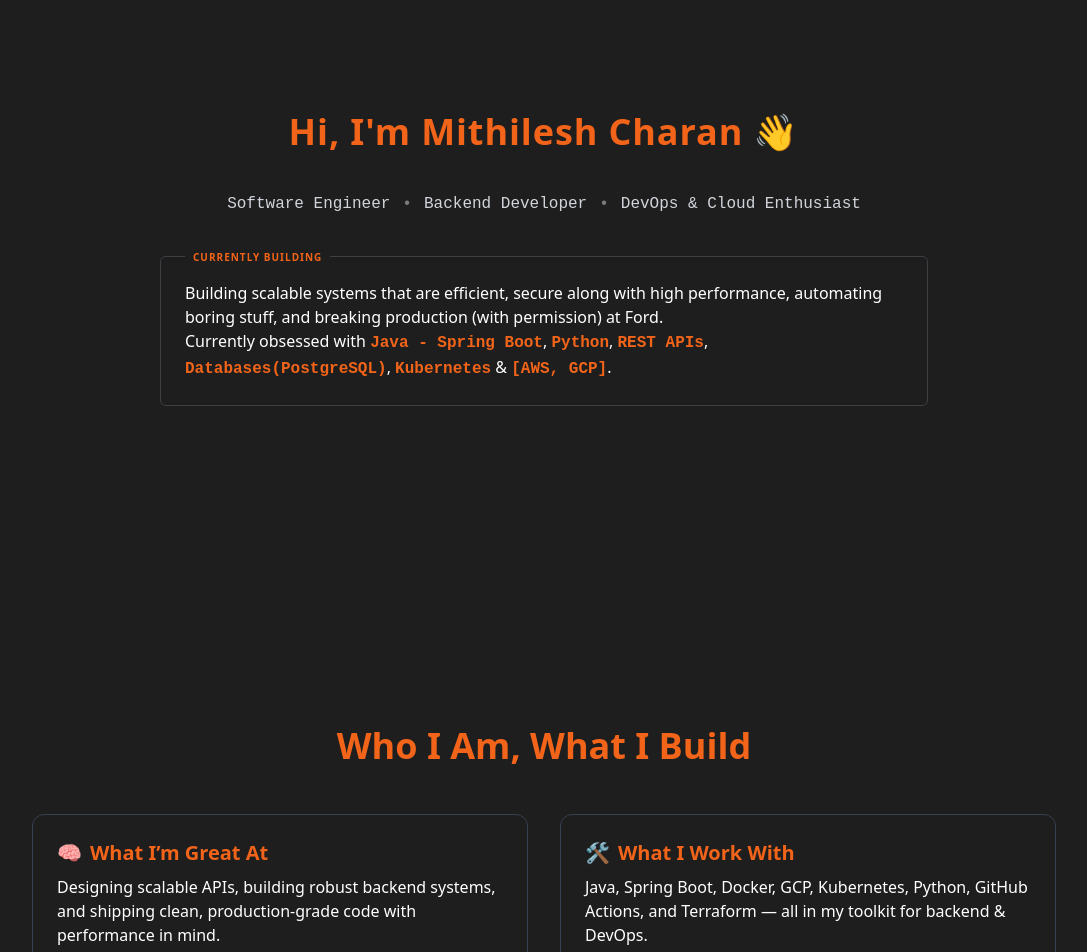
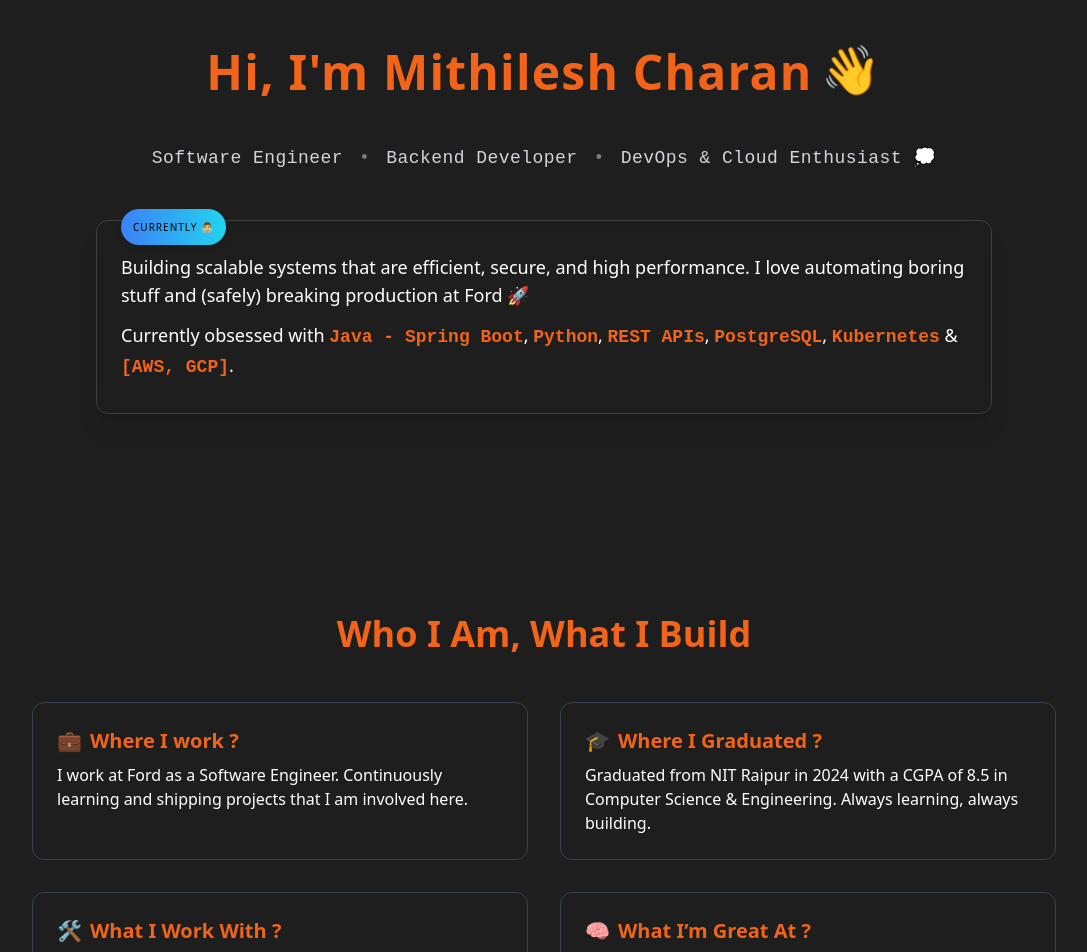
Before and after one commit to mitthhuu3110/mitthhuu3110.github.io, a Next.js app in the folder my-portfolio/: page / in a window 1280 px wide. Shown: the part 80-1032 px from the top of the page, without its empty margins (96-1183 px from the left). Built offline with nearby package versions, Linux system fonts and the light colour scheme.

Commit message:
updating links

```diff
--- a/my-portfolio/components/About.tsx
+++ b/my-portfolio/components/About.tsx
@@ -4,42 +4,48 @@ import { motion } from 'framer-motion';
 
 const cards = [
   {
+    emoji: '💼',
+    title: 'Where I work ?',
+    content:
+      'I work at Ford as a Software Engineer. Continuously learning and shipping projects that I am involved here.'
+  },
+  {
+    emoji: '🎓',
+    title: 'Where I Graduated ?',
+    content:
+      'Graduated from NIT Raipur in 2024 with a CGPA of 8.5 in Computer Science & Engineering. Always learning, always building.',
+  },
+  {
+    emoji: '🛠️',
+    title: 'What I Work With ?',
+    content:
+      'Java - Spring Boot, Python, PostgreSQL, Kubernetes, AWS, Docker, GitHub Actions, and Terraform — all in my toolkit for Backend & DevOps.',
+  },
+  {
     emoji: '🧠',
-    title: 'What I’m Great At',
+    title: 'What I’m Great At ?',
     content:
       'Designing scalable APIs, building robust backend systems, and shipping clean, production-grade code with performance in mind.',
   },
   {
-    emoji: '🛠️',
-    title: 'What I Work With',
-    content:
-      'Java, Spring Boot, Docker, GCP, Kubernetes, Python, GitHub Actions, and Terraform — all in my toolkit for backend & DevOps.',
-  },
-  {
     emoji: '🚀',
-    title: 'How I Build',
+    title: 'How I Build ?',
     content:
       'I start with clarity, design with simplicity, and ship fast. I believe great backend systems should be invisible and reliable.',
   },
   {
-    emoji: '🎓',
-    title: 'Where I Graduated',
+    emoji: '🧩',
+    title: 'Outside of Code ?',
     content:
-      'Graduated from NIT Raipur in 2024 with a CGPA of 8.5 in Computer Science & Engineering. Always learning, always building.',
-  },
-  {
-    emoji: '🧩',
-    title: 'Outside of Code',
-    content:
-      'I write, explore bikes, type at 130+ WPM, and ideate side projects over cold coffee ☕️ — it’s my reset button.',
-  },
+      'I write, tour, play sports, solve puzzles, and ideate side projects with a sip of coffee ☕️ — it’s my reset button.',
+  }
 ];
 
 export default function About() {
   return (
     <section
       id="about"
-      className="w-full flex flex-col items-center justify-center py-24 px-6 sm:px-10 md:px-16 text-[color:var(--base)]"
+      className="w-full flex flex-col items-center justify-center py-10 px-6 text-[color:var(--base)]"
     >
       <div className="max-w-5xl w-full flex flex-col items-center text-center space-y-12">
         {/* Heading */}
@@ -81,7 +87,7 @@ export default function About() {
           whileInView={{ opacity: 1, y: 0 }}
           transition={{ duration: 0.6, delay: 0.2 }}
           viewport={{ once: true }}
-          className="text-xl sm:text-2xl italic font-mono pt-12 border-t border-dashed border-gray-600 w-full text-center max-w-3xl"
+          className="text-xl sm:text-2xl italic font-mono pt-10 border-t border-dashed border-gray-600 w-full text-center max-w-3xl"
         >
           “Behind every great product is a backend that quietly holds the chaos together.”
         </motion.p>
--- a/my-portfolio/components/Footer.tsx
+++ b/my-portfolio/components/Footer.tsx
@@ -22,7 +22,7 @@ export default function Footer() {
         <span className="hidden sm:inline">|</span>
 
         <Link
-          href="https://www.linkedin.com/in/mithilesh-perugu-5a1726236/"
+          href="https://www.linkedin.com/in/mithilesh-charan-perugu-5a1726236/"
           target="_blank"
           className="flex items-center gap-1 hover:underline"
         >
--- a/my-portfolio/components/Hero.tsx
+++ b/my-portfolio/components/Hero.tsx
@@ -1,45 +1,70 @@
 'use client';
 
 import { motion } from 'framer-motion';
-
 
 export default function Hero() {
   return (
     <section
       id="about"
-      className="w-full flex flex-col items-center justify-center text-center py-32 px-6 sm:px-10 md:px-16 text-[color:var(--base)]"
+      className="w-full flex flex-col items-center justify-center text-center py-16 px-6 sm:px-10 md:px-16 text-[color:var(--base)]"
     >
       <motion.div
         initial={{ opacity: 0, y: 10 }}
         whileInView={{ opacity: 1, y: 0 }}
         transition={{ duration: 0.6 }}
         viewport={{ once: true }}
-        className="max-w-3xl space-y-8"
+        className="max-w-4xl space-y-10"
       >
-        <h1 className="text-3xl sm:text-4xl font-extrabold font-sans tracking-wide text-brand-orange">
-          Hi, I&apos;m Mithilesh Charan 👋
-        </h1>
+        <motion.h1
+          whileHover={{ scale: 1.02 }}
+          className="text-4xl sm:text-5xl font-extrabold font-sans tracking-wide text-brand-orange flex items-center justify-center gap-2"
+        >
+          Hi, I&apos;m Mithilesh Charan
+          <motion.span
+            animate={{ y: [0, -4, 0] }}
+            transition={{ repeat: Infinity, duration: 1.5 }}
+          >
+            👋
+          </motion.span>
+        </motion.h1>
 
-        <div className="inline-flex items-center justify-center gap-3 text-sm sm:text-base font-mono px-4 py-2 text-gray-700 dark:text-gray-300">
+        <div className="inline-flex items-center justify-center gap-4 text-base sm:text-lg font-mono px-4 py-2 text-gray-700 dark:text-gray-300 tracking-wide">
           <span>Software Engineer</span>
           <span className="opacity-50">•</span>
           <span>Backend Developer</span>
           <span className="opacity-50">•</span>
-          <span>DevOps & Cloud Enthusiast</span>
+          <span>DevOps & Cloud Enthusiast 💭</span>
         </div>
 
-        <div className="relative text-sm sm:text-base leading-relaxed text-left px-6 py-6 bg-gradient-to-br border border-zinc-300 dark:border-zinc-700 rounded-md shadow-inner">
-          <div className="absolute -top-3 left-6 px-2 bg-[color:var(--bg)] text-[10px] uppercase tracking-widest font-bold text-brand-orange">
-            CURRENTLY BUILDING
+        <div className="relative text-base sm:text-lg leading-relaxed text-left px-6 py-8 rounded-xl border border-zinc-300 dark:border-zinc-700 backdrop-blur-md shadow-xl">
+          <div className="absolute -top-3 left-6 px-3 py-1 text-[10px] uppercase tracking-widest text-black bg-gradient-to-r from-blue-500 to-cyan-400 rounded-full shadow-md">
+            Currently 👨‍💻
           </div>
-          Building scalable systems that are efficient, secure along with high performance, automating boring stuff, and breaking production (with permission) at Ford.<br />
-          Currently obsessed with{' '}
-          <span className="text-brand-orange font-semibold font-mono">Java - Spring Boot</span>,{' '}
-          <span className="text-brand-orange font-semibold font-mono">Python</span>,{' '}
-          <span className="text-brand-orange font-semibold font-mono">REST APIs</span>,{' '}
-          <span className="text-brand-orange font-semibold font-mono">Databases(PostgreSQL)</span>,{' '}
-          <span className="text-brand-orange font-semibold font-mono">Kubernetes</span> &{' '}
-          <span className="text-brand-orange font-semibold font-mono">[AWS, GCP]</span>.
+          <p className="font-medium">
+            Building scalable systems that are efficient, secure, and high performance. I love automating boring stuff and (safely) breaking production at Ford 🚀
+          </p>
+          <p className="mt-3">
+            Currently obsessed with{' '}
+            <span className="text-brand-orange font-bold font-mono">
+              Java - Spring Boot
+            </span>,{' '}
+            <span className="text-brand-orange font-bold font-mono">
+              Python
+            </span>,{' '}
+            <span className="text-brand-orange font-bold font-mono">
+              REST APIs
+            </span>,{' '}
+            <span className="text-brand-orange font-bold font-mono">
+              PostgreSQL
+            </span>,{' '}
+            <span className="text-brand-orange font-bold font-mono">
+              Kubernetes
+            </span>{' '}
+            &{' '}
+            <span className="text-brand-orange font-bold font-mono">
+              [AWS, GCP]
+            </span>.
+          </p>
         </div>
       </motion.div>
     </section>
--- a/my-portfolio/components/catchup.tsx
+++ b/my-portfolio/components/catchup.tsx
@@ -52,7 +52,7 @@ export default function CatchUp() {
 
           <motion.a
             whileHover={{ scale: 1.03 }}
-            href="https://linkedin.com/in/mithilesh-perugu-5a1726236/"
+            href="https://www.linkedin.com/in/mithilesh-charan-perugu-5a1726236/"
             target="_blank"
             rel="noopener noreferrer"
             className="flex items-center gap-4 w-full sm:w-[320px] border border-gray-300 dark:border-gray-700 px-5 py-4 rounded-lg hover:shadow-lg transition-all dark:bg-[color:var(--bg)]"
```
Also changed, not shown: my-portfolio/app/page.tsx (+0 -27 lines), 1 other file (tests, documents, lock files or other folders).
